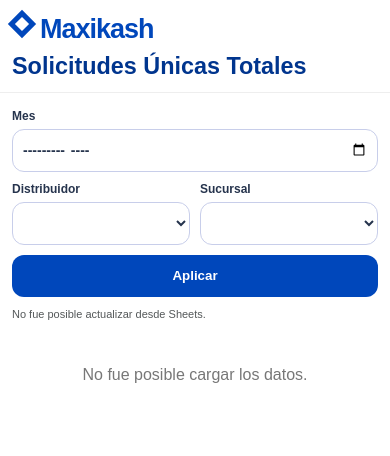
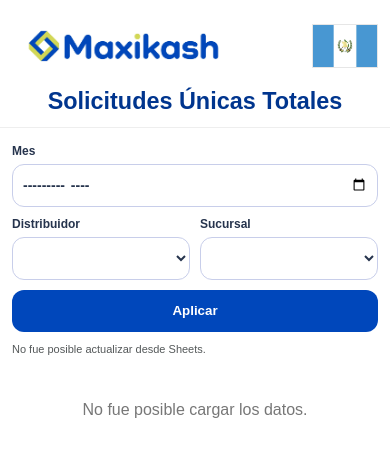
Before and after one commit to data866/Dispersi-n-MXK-GT, a website: page public/index.html in a window 390 px wide. Drawn offline with Linux system fonts and the light colour scheme; no server answers.

Commit message:
Add files via upload

```diff
--- a/public/index.html
+++ b/public/index.html
@@ -102,10 +102,25 @@
 .table-panel td{border-top:1px solid #e8eaf0}.table-panel tbody tr:nth-child(even){background:#f6f8fa}
 .detail .table-scroll{max-height:320px}.detail .table-panel{margin-bottom:25px}
 @media(max-width:800px){html,body{max-width:100%;overflow-x:hidden}.sheet{width:100%;max-width:100%;overflow:hidden}.table-heading{font-size:14px}.table-panel{width:100%}.table-panel .wrap{overflow-x:auto}.table-panel table{width:max-content;min-width:100%;font-size:12px}.table-panel th,.table-panel td{padding:8px}.table-panel .table-scroll{max-height:300px}.detail .table-scroll{max-height:280px}.excel-icon{width:32px;height:32px}.cards{gap:10px}}
+
+    /* Encabezado institucional: imágenes oficiales, sin alterar el resto del dashboard */
+    .mast{grid-template-columns:minmax(0,1fr) minmax(0,2fr) minmax(0,1fr);align-items:center;gap:18px}
+    .brand{display:flex;align-items:center;min-width:0}
+    .brand-logo{display:block;width:min(100%,310px);height:auto;max-height:86px;object-fit:contain;object-position:left center}
+    .flag{display:flex;justify-self:end;align-items:center}
+    .flag-image{display:block;width:94px;height:63px;object-fit:cover;border:1px solid #e6e6e6}
+    @media(max-width:800px){
+      .mast{display:grid;grid-template-columns:minmax(0,1fr) auto;align-items:center;gap:10px;height:auto;margin-bottom:12px}
+      .brand{grid-column:1;grid-row:1}.brand-logo{width:min(100%,230px);max-height:64px}
+      .flag{display:flex;grid-column:2;grid-row:1;justify-self:end}
+      .flag-image{width:66px;height:44px}
+      .mast .title{grid-column:1 / -1;grid-row:2;text-align:center;font-size:clamp(22px,6vw,30px)}
+    }
+    @media(max-width:360px){.brand-logo{width:min(100%,190px)}.flag-image{width:55px;height:37px}}
 </style>
 </head>
 <body><main class="sheet">
-  <header class="mast"><div class="brand"><span></span>Maxikash</div><h1 class="title" id="heading">Solicitudes Únicas Totales</h1><div class="flag">🇬🇹</div></header>
+  <header class="mast"><div class="brand"><img src="/logo-maxikash.png" alt="Maxikash" class="brand-logo"></div><h1 class="title" id="heading">Solicitudes Únicas Totales</h1><div class="flag"><img src="/bandera-guatemala.jpg" alt="Bandera de Guatemala" class="flag-image"></div></header>
   <nav class="tabs" id="tabs"></nav><div class="filters"><label>Mes <input id="month" type="month"></label><label>Distribuidor <select id="distributor"></select></label><label>Sucursal <select id="branch"></select></label><button id="apply">Aplicar</button><span id="status" role="status"></span></div><section id="view"></section>
 </main>
 <script src="/dashboard.js" defer></script></body></html>
```
Also changed, not shown: public/bandera-guatemala.jpg (added), public/logo-maxikash.png (added).
